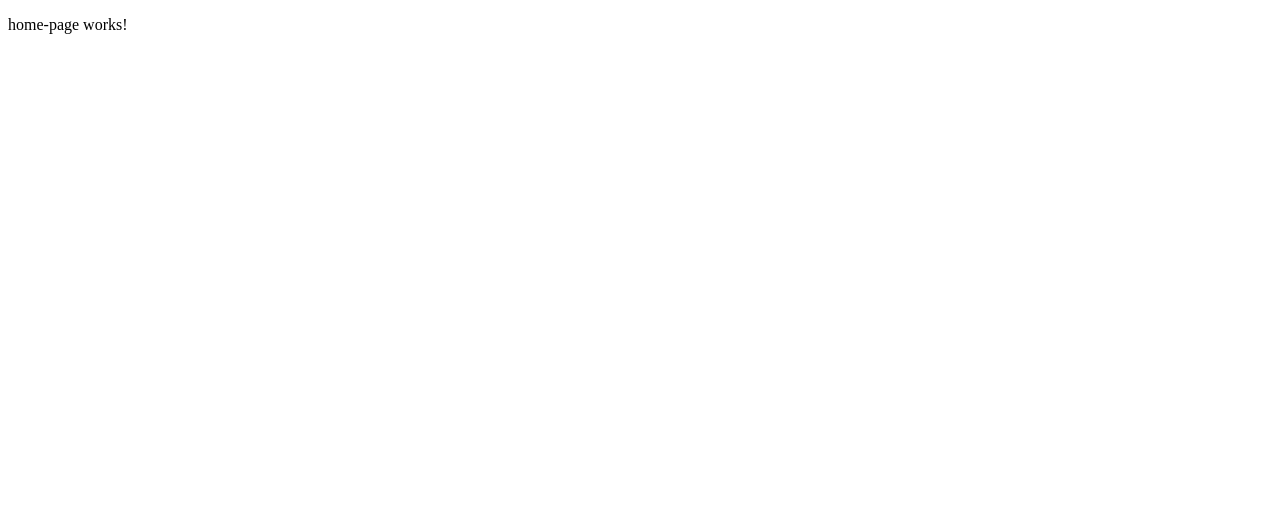
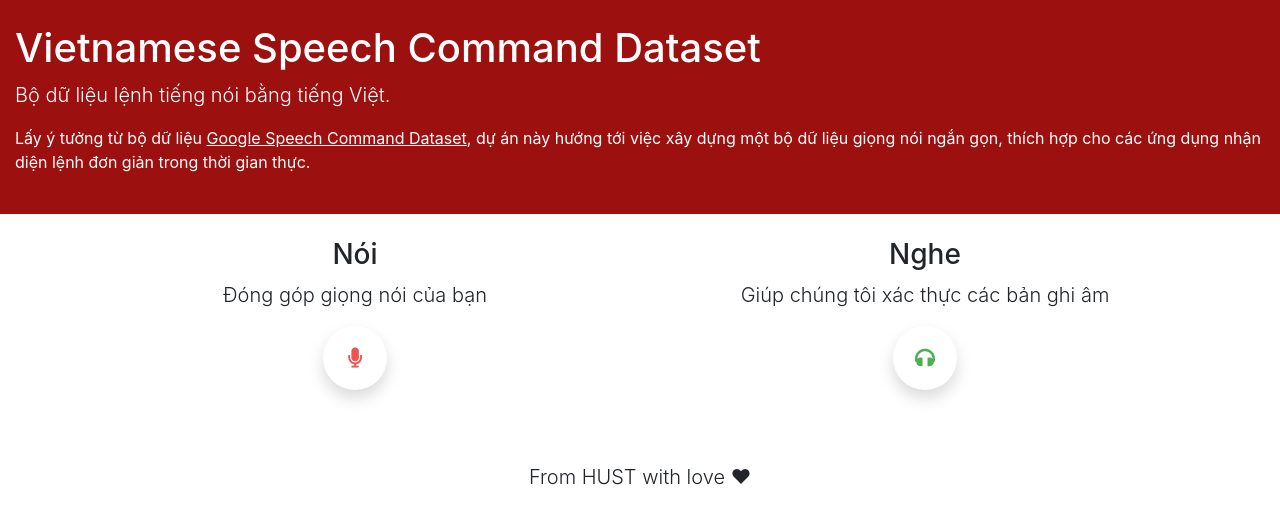
Before and after one commit to tranHieuDev23/VSCD, an Angular app: page / in a window 1280 px wide. Shown: the top 524 px of the page. Built offline with nearby package versions, Linux system fonts and the light colour scheme.

Commit message:
Finish HomePage

```diff
--- a/package.json
+++ b/package.json
@@ -19,6 +19,8 @@
     "@angular/platform-browser": "~9.1.1",
     "@angular/platform-browser-dynamic": "~9.1.1",
     "@angular/router": "~9.1.1",
+    "@fortawesome/fontawesome-free": "^5.13.0",
+    "bootstrap": "^4.5.0",
     "howler": "^2.2.0",
     "hyperid": "^2.0.5",
     "recordrtc": "^5.6.1",
--- a/src/app/app.component.html
+++ b/src/app/app.component.html
@@ -1 +1,6 @@
 <router-outlet></router-outlet>
+<div class="container">
+    <div class="jumbotron mt-4 mt-md-5 text-center">
+        <p class="lead">From HUST with love ❤</p>
+    </div>
+</div>
--- a/src/app/view/pages/home-page/home-page.component.html
+++ b/src/app/view/pages/home-page/home-page.component.html
@@ -1 +1,34 @@
-<p>home-page works!</p>
+<div class="container-fluid" id="header">
+    <div class="jumbotron py-3 py-md-4">
+        <h1 class="h1">Vietnamese Speech Command Dataset</h1>
+        <p class="lead">Bộ dữ liệu lệnh tiếng nói bằng tiếng Việt.</p>
+        <p>Lấy ý tưởng từ bộ dữ liệu <a
+                href="https://ai.googleblog.com/2017/08/launching-speech-commands-dataset.html">Google Speech Command
+                Dataset</a>, dự án này hướng tới việc xây dựng một bộ dữ liệu giọng nói ngắn gọn, thích hợp cho các ứng
+            dụng nhận diện lệnh đơn giản trong thời gian thực.</p>
+    </div>
+</div>
+<div class="container">
+    <div class="row">
+        <div class="col-md-6 d-flex flex-column justify-content-center py-4">
+            <div class="mx-auto h3">Nói</div>
+            <p class="mx-auto lead text-center">Đóng góp giọng nói của bạn</p>
+            <a routerLink="/speak" class="mx-auto">
+                <button type="button" class="btn btn-lg btn-primary rounded-circle shadow" id="speak"
+                    style="width: 4rem; height: 4rem;">
+                    <i class="fas fa-microphone"></i>
+                </button>
+            </a>
+        </div>
+        <div class="col-md-6 d-flex flex-column justify-content-center py-4">
+            <div class="mx-auto h3">Nghe</div>
+            <p class="mx-auto lead text-center">Giúp chúng tôi xác thực các bản ghi âm</p>
+            <a routerLink="/listen" class="mx-auto">
+                <button type="button" class="btn btn-lg btn-primary rounded-circle shadow" id="listen"
+                    style="width: 4rem; height: 4rem;">
+                    <i class="fas fa-headphones"></i>
+                </button>
+            </a>
+        </div>
+    </div>
+</div>
--- a/src/app/view/pages/home-page/home-page.component.scss
+++ b/src/app/view/pages/home-page/home-page.component.scss
@@ -0,0 +1,42 @@
+#header {
+  background: #9c100f;
+  color: white;
+
+  a {
+    text-decoration: underline;
+    color: white;
+  }
+}
+
+button {
+  background-color: white;
+  border: none;
+}
+
+#speak {
+  i {
+    color: #ef5350;
+  }
+
+  &:focus,
+  &:hover {
+    background-color: #ef5350;
+    i {
+      color: white;
+    }
+  }
+}
+
+#listen {
+  i {
+    color: #4caf50;
+  }
+
+  &:focus,
+  &:hover {
+    background-color: #4caf50;
+    i {
+      color: white;
+    }
+  }
+}
--- a/src/styles.scss
+++ b/src/styles.scss
@@ -1 +1,8 @@
 /* You can add global styles to this file, and also import other style files */
+
+@import "~bootstrap/scss/bootstrap-grid.scss";
+@import "~bootstrap/scss/bootstrap-reboot.scss";
+@import "~bootstrap/scss/_buttons.scss";
+@import "~bootstrap/scss/_utilities.scss";
+@import "~bootstrap/scss/_type.scss";
+@import "~@fortawesome/fontawesome-free/css/all.min.css";
```
Also changed, not shown: 1 other file (tests, documents, lock files or other folders).
